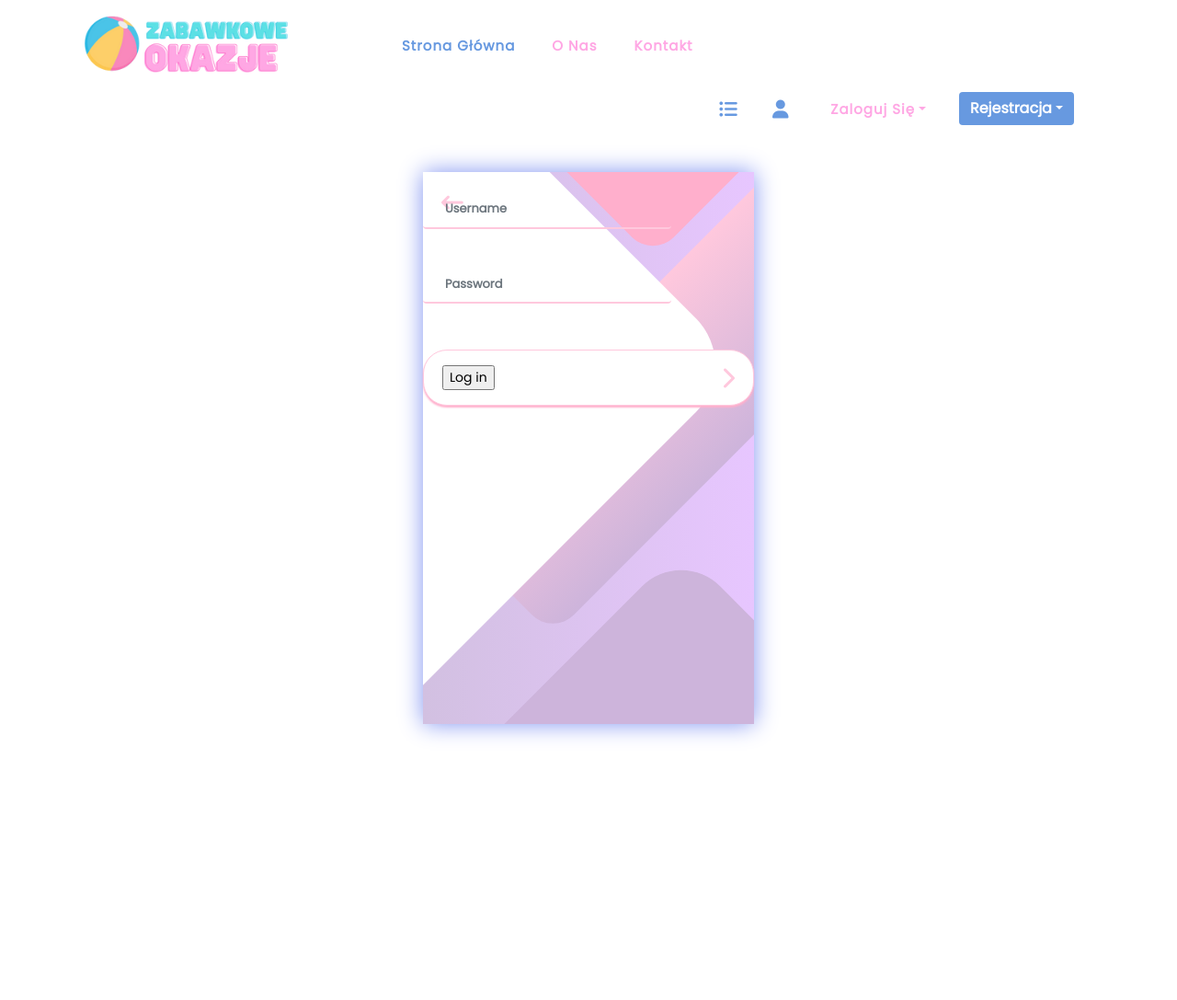
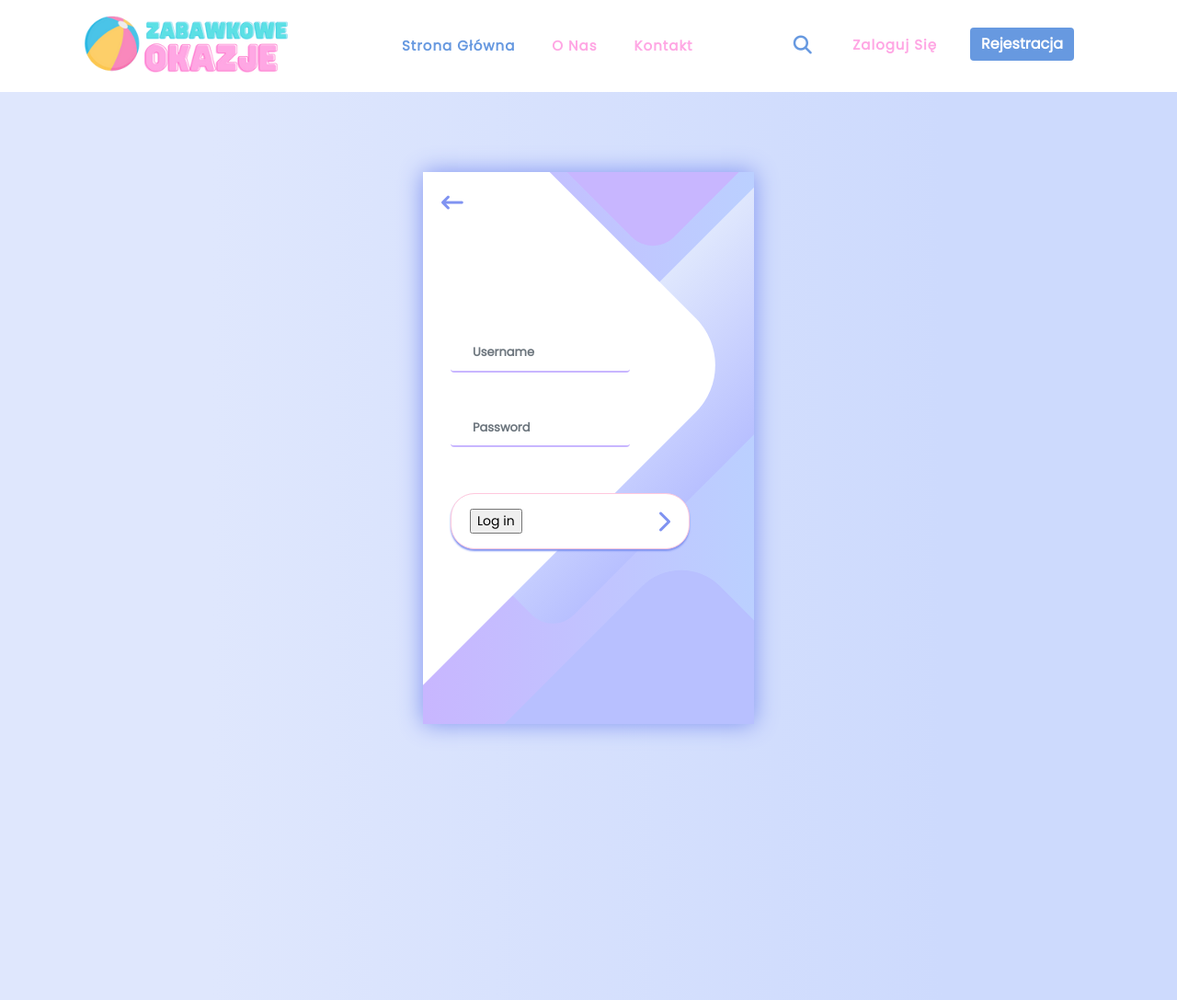
Before and after one commit to kacperson/ZabawkoweOkazje, a Flask app: page /login in a window 1280 px wide. Shown: the whole page at 92% size. Before the commit the page ends 803 px from the top, so only its background shows below. Run offline with Flask 2, Linux system fonts and the light colour scheme; some libraries are stand-ins or nearby versions.

Commit message:
login, logout, login_register.css

```diff
--- a/stronka/static/css/login_register.css
+++ b/stronka/static/css/login_register.css
@@ -1,6 +1,12 @@
 @import url('https://fonts.googleapis.com/css?family=Raleway:400,700');
 
 
+.background-login{
+	width: 100%;
+	background-color: rgba(223, 231, 253, 1);
+	background-image: linear-gradient(90deg, rgba(223, 231, 253, 1) 18%, rgba(205, 218, 253, 1) 80%);
+	height: 1000px;
+}
 
 .container-log {
 	display: flex;
@@ -10,7 +16,7 @@
 }
 
 .screen {
-	background: linear-gradient(90deg, #d2c0e1, #e7c6ff);
+	background: linear-gradient(90deg, #C8B6FF, #BBD0FF);
 	position: relative;
 	height: 600px;
 	width: 360px;
@@ -20,7 +26,7 @@
 .screen__content {
 	z-index: 1;
 	position: relative;
-	height: 90%;
+	height: 100%;
 }
 
 .screen__background {
@@ -51,7 +57,7 @@
 .screen__background__shape2 {
 	height: 220px;
 	width: 220px;
-	background: #FFAFCC;
+	background: #C8B6FF;
 	top: -172px;
 	right: 0;
 	border-radius: 32px;
@@ -60,7 +66,7 @@
 .screen__background__shape3 {
 	height: 540px;
 	width: 190px;
-	background: linear-gradient(270deg, #CDB4DB, #FFC8DD);
+	background: linear-gradient(270deg, #B8C0FF, #dfe7fd);
 	top: -24px;
 	right: 0;
 	border-radius: 32px;
@@ -69,7 +75,7 @@
 .screen__background__shape4 {
 	height: 400px;
 	width: 200px;
-	background: #CDB4DB;
+	background: #B8C0FF;
 	top: 420px;
 	right: 50px;
 	border-radius: 60px;
@@ -106,7 +112,7 @@
 
 .login__input {
 	border: none;
-	border-bottom: 2px solid #FFC8DD;
+	border-bottom: 2px solid #C8B6FF;
 	background: none;
 	padding: 10px;
 	padding-left: 24px;
@@ -119,7 +125,7 @@
 .login__input:focus,
 .login__input:hover {
 	outline: none;
-	border-bottom-color: #FFAFCC;
+	border-bottom-color: #C8B6FF;
 }
 
 
@@ -136,7 +142,7 @@
 	align-items: center;
 	width: 100%;
 	color: #8093f1;
-	box-shadow: 0px 2px 2px #FFAFCC;
+	box-shadow: 0px 2px 2px #8093f1;
 	cursor: pointer;
 	transition: .2s;
 }
@@ -144,21 +150,21 @@
 .login__submit:active,
 .login__submit:focus,
 .login__submit:hover {
-	border-color: #FFAFCC;
+	border-color: #8093f1;
 	outline: none;
 }
 
 .button__icon {
 	font-size: 24px;
 	margin-left: auto;
-	color: #FFC8DD;
+	color: #8093f1;
 }
 
 .backhome {
 	position: absolute;
 	padding: 20px;
 	font-size: 19px;
-	color: #FFC8DD;
+	color: #8093f1;
 	border-radius: 25px;
 	border-width: 5px;
 }
--- a/stronka/templates/base.html
+++ b/stronka/templates/base.html
@@ -43,16 +43,9 @@
               <div class="menu mr-auto">
                 <ul class="nav">
                   <li class="scroll-to-section"><a href="/home" class="active">Strona Główna</a></li>
-                  <!--<li class="scroll-to-section"><a href="#features">Features</a></li>-->
-                  <li class="scroll-to-section"><a href="/about">O nas</a></li>
+                  <li class="scroll-to-section" ><a type="button" onclick="scrolldiv()">O nas</a></li>
+                  <li class="scroll-to-section"><a href="/contact">Kontakt</a></li>
 
-                  <li class="scroll-to-section"><a href="/contact">Kontakt</a></li>
-    {#              {% if current_user.is_authenticated %}#}
-    {#              <a href="{{ url_for('logout_page') }}" class="nav-link login">Logout</a>#}
-    {#              {% else %}#}
-    {#              <li class="scroll-to-section"><a href="/login">Login</a></li>#}
-    {#              <li class="scroll-to-section"><a href="/signin">Sign In</a></li>#}
-    {#              {% endif %}#}
 
                 </ul>
               </div>
@@ -62,61 +55,33 @@
                   <ul class="nav-right">
                       <li>
                           <div class="nav-button">
-                                <a href="/list"><i class="fa-solid fa-list-ul fa-fw fa-lg" ></i></a>
+                                <a href="/list"><i class="fa-solid fa-magnifying-glass fa-fw fa-lg" ></i></a>
                           </div>
                       </li>
+
+                      {% if not current_user.is_authenticated %}
                       <li>
+                        <div class="nav-item dropdown">
+                        <a href="/login" class="nav-link login mr-4">Zaloguj się</a>
+                    </div>
+                      </li>
+                      <li>
+                        <div class="nav-item dropdown">
+                        <a href="/signin" class="btn btn-primary sign-up-btn">Rejestracja</a>
+                    </div>
+                      </li>
+                      {% elif current_user.is_authenticated  %}
+                       <li>
                         <div class="nav-button">
                             <a href="/profile"> <i class="fa-solid fa-user fa-fw fa-lg" ></i></a>
                         </div>
                       </li>
-                      <li>
-                        <div class="nav-item dropdown">
-                        <a href="#" data-toggle="dropdown" class="nav-link dropdown-toggle login mr-4">Zaloguj się</a>
-                        <div class="dropdown-menu action-form text-center">
-                            <form>
-                                <p class="hint-text">Welcome back!</p>
-
-                                <div class="form-group">
-                                    <input type="text" class="form-control" placeholder="Username" required="required">
-                                </div>
-                                <div class="form-group">
-                                    <input type="password" class="form-control" placeholder="Password" required="required">
-                                </div>
-                                <input type="submit" class="btn btn-primary btn-block" value="Login">
-                                <div class="text-center mt-2">
-                                    <a href="#">Forgot Your password?</a>
-                                </div>
-                            </form>
-                        </div>
-                    </div>
-                      </li>
-                      <li>
-                        <div class="nav-item dropdown">
-                        <a href="#" data-toggle="dropdown" class="btn btn-primary dropdown-toggle sign-up-btn">Rejestracja</a>
-                        <div class="dropdown-menu action-form text-center">
-                            <form>
-                                <p class="hint-text">Fill in this form to create your account!</p>
-                                <div class="form-group">
-                                    <input type="text" class="form-control" placeholder="Username" required="required">
-                                </div>
-                                <div class="form-group">
-                                    <input type="text" class="form-control" placeholder="Email" required="required">
-                                </div>
-                                <div class="form-group">
-                                    <input type="password" class="form-control" placeholder="Password" required="required">
-                                </div>
-                                <div class="form-group">
-                                    <input type="password" class="form-control" placeholder="Confirm Password" required="required">
-                                </div>
-                                <div class="form-group">
-                                    <label class="form-check-label"><input type="checkbox" required="required"> I accept the <a href="#">Terms &amp; Conditions</a></label>
-                                </div>
-                                <input type="submit" class="btn btn-primary btn-block" value="Sign up">
-                            </form>
-                        </div>
-                    </div>
-                      </li>
+                        <li>
+                            <div class="nav-item dropdown">
+                            <a href="/logout" class="btn btn-primary sign-up-btn">Logout</a>
+                            </div>
+                        </li>
+                      {% endif %}
                   </ul>
               </div>
 
@@ -125,6 +90,11 @@
       </div>
     </div>
   </header>
+<script>
+    function scrolldiv(){
+        window.scroll(0,800);
+    }
+</script>
 {% block content %}
 {% endblock %}
 
--- a/stronka/templates/login.html
+++ b/stronka/templates/login.html
@@ -3,12 +3,12 @@
 
 {% block content %}
 <main>
-
-            <div class="container-log">
+    <div class="background-login">
+            <div class="container-log container">
                 <div class="screen">
                     <div class="screen__content">
                         <a class="backhome" href="/home"><i class="fa-solid fa-arrow-left-long fa-lg"></i></a>
-                        <form method="POST" class="form-signin login">
+                        <form method="POST" class="form-signin login__menu">
                             {{ form.hidden_tag() }}
                             <div class="login__field">
                                {{ form.username(class="form-control login__input", placeholder="Username") }}
```
Also changed, not shown: stronka/templates/index.html (+10 -5 lines), stronka/templates/signin.html (+6 -3 lines).
